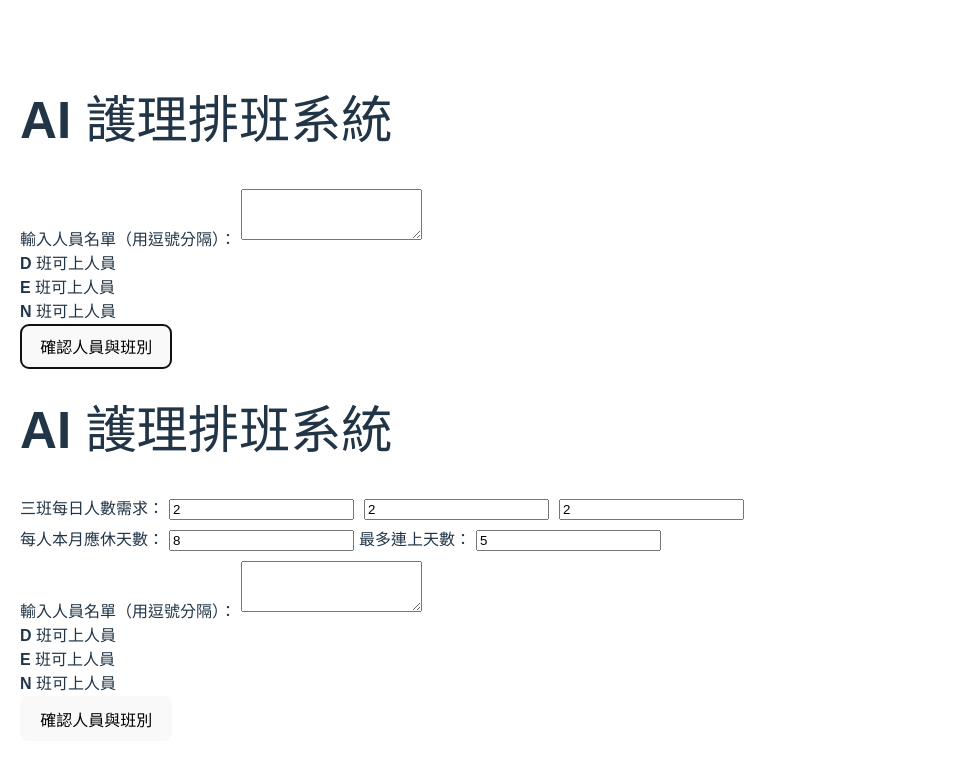
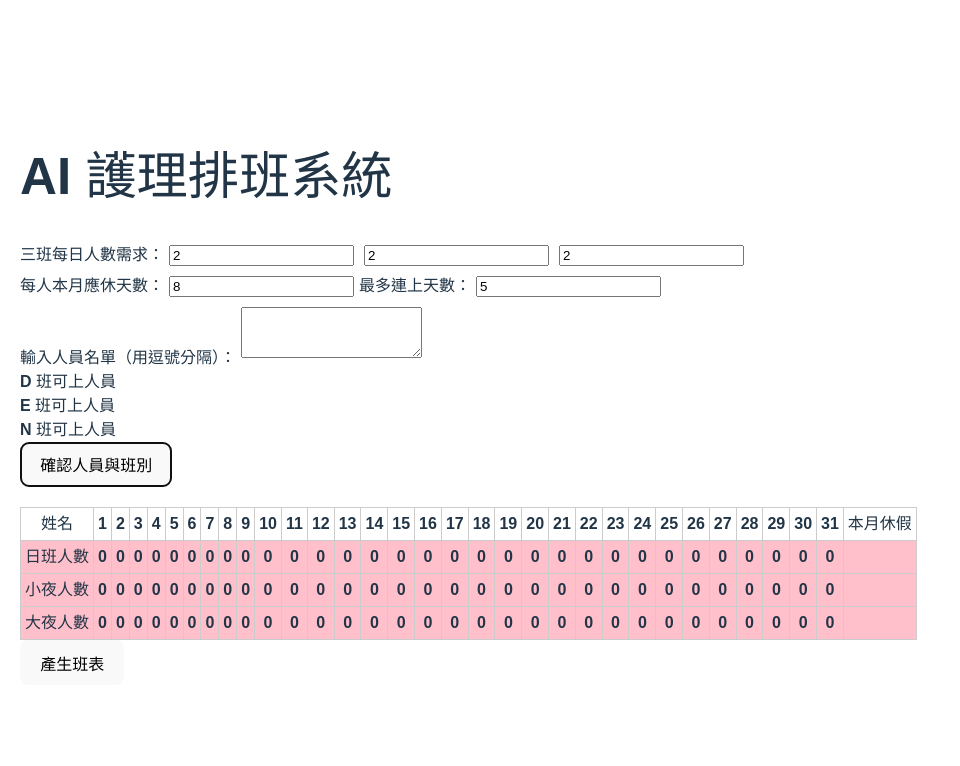
Before and after one commit to JimmyHuang1983/Nursing-scheduling-system, a React (Vite) app: page / in a window 1280 px wide. Both pictures are taken after a click on the button "確認人員與班別". Shown: the top 766 px of the page, without its empty margins (0-960 px from the left). Built offline with nearby package versions, Linux system fonts and the light colour scheme.

Commit message:
update App.jsx

```diff
--- a/src/App.jsx
+++ b/src/App.jsx
@@ -1,22 +1,116 @@
 import React, { useState } from 'react';
-import NurseScheduleApp from './NurseScheduleApp';
 import InputPanel from './components/InputPanel';
+import ScheduleTable from './components/ScheduleTable';
+import autoGenerateSchedule from './utils/autoGenerateSchedule';
 import './styles.css';
 
 function App() {
-  const [nurseList, setNurseList] = useState([]);
-  const [shiftAvailability, setShiftAvailability] = useState({ D: [], E: [], N: [] });
+  // --- State for the entire application ---
+  const [nurseNames, setNurseNames] = useState('');
+  const [availableShifts, setAvailableShifts] = useState({ D: [], E: [], N: [] });
+  const [schedule, setSchedule] = useState({});
+  const [daysInMonth, setDaysInMonth] = useState(31); // You can adjust the default
+  const [generated, setGenerated] = useState(false);
+  const [params, setParams] = useState({
+    D: 2,
+    E: 2,
+    N: 2,
+    minOff: 8,
+    maxConsecutive: 5,
+  });
 
+  // --- Event Handlers ---
+  const handleConfirm = () => {
+    const names = (nurseNames || '').split(',').map(name => name.trim()).filter(Boolean);
+    const initialSchedule = {};
+    names.forEach(name => {
+      initialSchedule[name] = Array(daysInMonth).fill('');
+    });
+    setSchedule(initialSchedule);
+    setGenerated(true); // Show the schedule table and generate button
+  };
+
+  const handleGenerate = () => {
+    const newSchedule = autoGenerateSchedule(
+      schedule,
+      availableShifts,
+      daysInMonth,
+      params.D,
+      params.E,
+      params.N,
+      params.minOff,
+      params.maxConsecutive
+    );
+    setSchedule(newSchedule);
+  };
+
+  // --- Render Logic ---
   return (
     <div className="App">
       <h1>AI 護理排班系統</h1>
+
+      {/* --- Parameter Inputs --- */}
+      <div className="inputs">
+        <label>
+          三班每日人數需求：
+          <input
+            type="number"
+            value={params.D}
+            onChange={e => setParams({ ...params, D: parseInt(e.target.value) || 0 })}
+            placeholder="日班人數"
+          />
+          <input
+            type="number"
+            value={params.E}
+            onChange={e => setParams({ ...params, E: parseInt(e.target.value) || 0 })}
+            placeholder="小夜人數"
+          />
+          <input
+            type="number"
+            value={params.N}
+            onChange={e => setParams({ ...params, N: parseInt(e.target.value) || 0 })}
+            placeholder="大夜人數"
+          />
+        </label>
+        <br />
+        <label>
+          每人本月應休天數：
+          <input
+            type="number"
+            value={params.minOff}
+            onChange={e => setParams({ ...params, minOff: parseInt(e.target.value) || 0 })}
+          />
+        </label>
+        <label>
+          最多連上天數：
+          <input
+            type="number"
+            value={params.maxConsecutive}
+            onChange={e => setParams({ ...params, maxConsecutive: parseInt(e.target.value) || 0 })}
+          />
+        </label>
+      </div>
+
+      {/* --- Nurse and Shift Inputs --- */}
       <InputPanel
-        onConfirm={(names, availability) => {
-          setNurseList(names);
-          setShiftAvailability(availability);
-        }}
+        nurseNames={nurseNames}
+        setNurseNames={setNurseNames}
+        availableShifts={availableShifts}
+        setAvailableShifts={setAvailableShifts}
+        onConfirm={handleConfirm}
       />
-      <NurseScheduleApp nurses={nurseList} availability={shiftAvailability} />
+
+      {/* --- Schedule Table and Generate Button (only appears after confirmation) --- */}
+      {generated && (
+        <>
+          <ScheduleTable
+            schedule={schedule}
+            setSchedule={setSchedule}
+            daysInMonth={daysInMonth}
+          />
+          <button onClick={handleGenerate}>產生班表</button>
+        </>
+      )}
     </div>
   );
 }
```
